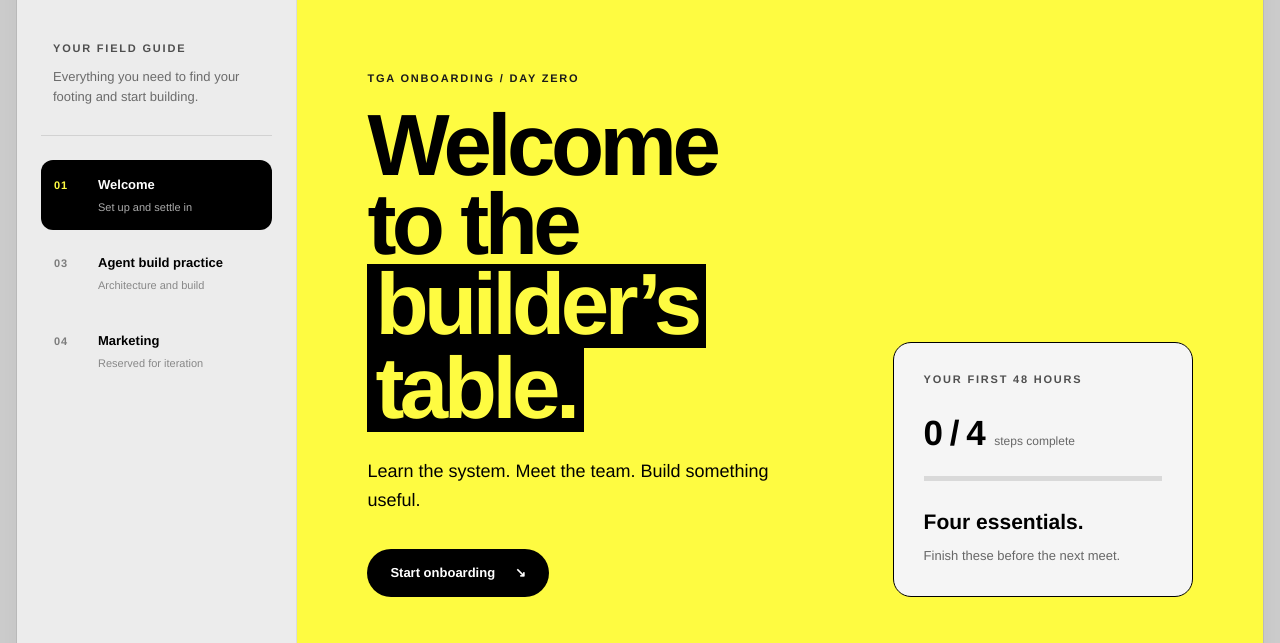
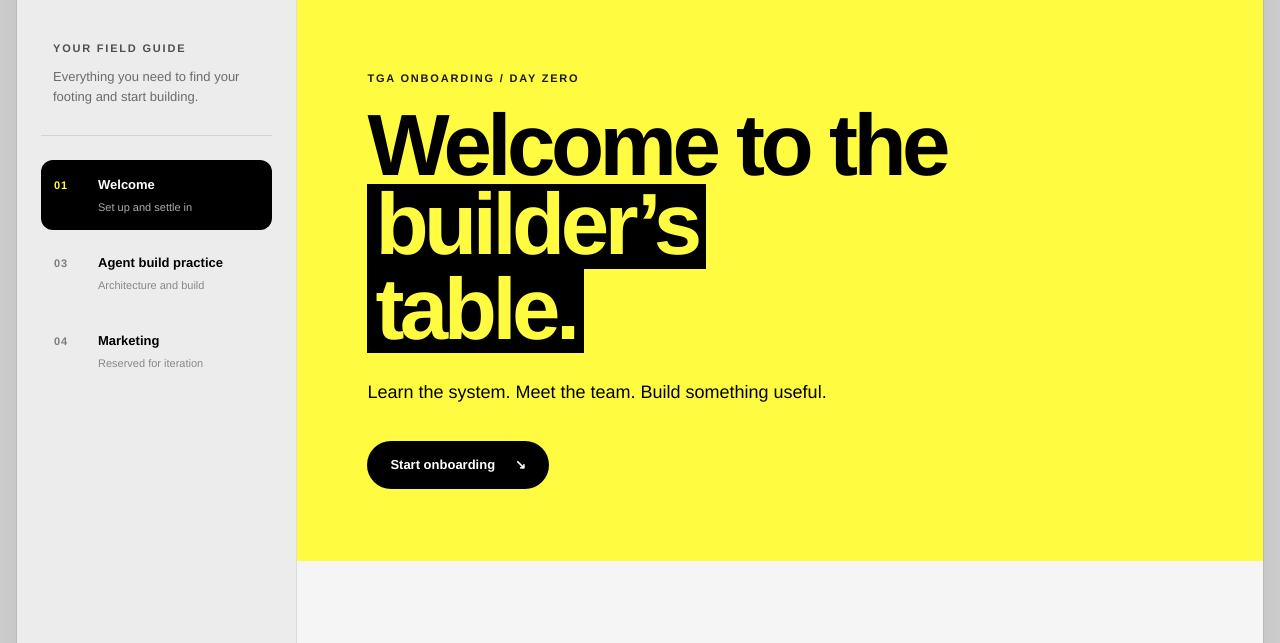
Before and after one commit to yuva-genAcademy/tga-onboarding, a website: page index.html in a window 1280 px wide. Shown: the part 103-746 px from the top of the page. Drawn offline with Linux system fonts and the light colour scheme.

Commit message:
Simplify welcome hero

```diff
--- a/app.js
+++ b/app.js
@@ -74,8 +74,6 @@ function updateProgressUI() {
   const complete = allProgressKeys.filter((key) => progress[key]).length;
   const percent = Math.round((complete / allProgressKeys.length) * 100);
   document.getElementById("header-progress").textContent = `${percent}%`;
-  document.getElementById("welcome-score").textContent = `${complete} / ${allProgressKeys.length}`;
-  document.getElementById("welcome-progress-bar").style.width = `${percent}%`;
   document.getElementById("progress-ring-value").style.strokeDashoffset = `${106.8 - (106.8 * percent) / 100}`;
   document.querySelectorAll("[data-progress-key]").forEach((input) => {
     input.checked = Boolean(progress[input.dataset.progressKey]);
--- a/index.html
+++ b/index.html
@@ -74,13 +74,6 @@
                 </div>
               </div>
 
-              <aside class="hero-progress-card" aria-labelledby="first-48-title">
-                <span class="card-label">Your first 48 hours</span>
-                <div class="score-line"><strong id="welcome-score">0 / 4</strong><span>steps complete</span></div>
-                <div class="progress-track"><span id="welcome-progress-bar"></span></div>
-                <h2 id="first-48-title">Four essentials.</h2>
-                <p>Finish these before the next meet.</p>
-              </aside>
             </div>
 
             <div class="content-section" id="first-steps">
--- a/styles.css
+++ b/styles.css
@@ -65,9 +65,9 @@ button { color: inherit; }
 main { min-width: 0; background: var(--off-white); }
 .view { min-height: 820px; }
 .view[hidden] { display: none !important; }
-.welcome-hero { position: relative; min-height: 540px; padding: 72px clamp(34px, 5.5vw, 86px); background: var(--yellow); display: grid; grid-template-columns: minmax(0, 1.35fr) minmax(300px, .65fr); gap: clamp(40px, 7vw, 100px); align-items: center; overflow: hidden; }
+.welcome-hero { position: relative; min-height: 500px; padding: 72px clamp(34px, 5.5vw, 86px); background: var(--yellow); display: grid; grid-template-columns: minmax(0, 1fr); align-items: center; overflow: hidden; }
 .hero-grid { display: none; }
-.hero-copy, .hero-progress-card { position: relative; z-index: 1; }
+.hero-copy { position: relative; z-index: 1; }
 .eyebrow.dark { color: #1a1a1a; }
 .eyebrow.light { color: #bdbdbd; }
 .hero-copy h1, .page-hero h1, .blank-workspace h1 { margin: 20px 0 25px; font-size: clamp(50px, 6.8vw, 92px); line-height: .91; letter-spacing: -4.5px; }
@@ -82,14 +82,6 @@ main { min-width: 0; background: var(--off-white); }
 .button-yellow { background: var(--yellow); color: var(--black); }
 .button-yellow:hover { background: var(--soft-yellow); }
 .text-link { font-size: 13px; font-weight: 700; text-underline-offset: 5px; }
-.hero-progress-card { align-self: end; padding: 30px; background: var(--off-white); border: 1px solid var(--black); border-radius: var(--radius); box-shadow: none; }
-.score-line { margin-top: 21px; display: flex; align-items: baseline; gap: 10px; }
-.score-line strong { font-size: 35px; letter-spacing: -1.5px; }
-.score-line span { color: var(--muted); font-size: 12px; }
-.progress-track { height: 5px; margin: 16px 0 25px; overflow: hidden; background: #d9d9d9; }
-.progress-track span { display: block; width: 0; height: 100%; background: var(--black); transition: width .35s ease; }
-.hero-progress-card h2 { margin: 0 0 9px; font-size: 21px; }
-.hero-progress-card p { margin: 0; color: var(--muted); font-size: 13px; }
 
 .content-section { padding: 85px clamp(34px, 5.5vw, 86px); border-bottom: 1px solid var(--line); }
 .compact-section { padding-top: 58px; padding-bottom: 58px; }
@@ -238,7 +230,6 @@ main { min-width: 0; background: var(--off-white); }
   .workspace { grid-template-columns: 230px minmax(0, 1fr); }
   .sidebar { padding-left: 14px; padding-right: 14px; }
   .welcome-hero, .page-hero { grid-template-columns: 1fr; gap: 38px; }
-  .hero-progress-card { max-width: 480px; }
   .project-tabs { grid-template-columns: repeat(2, 1fr); }
   .architecture-flow { grid-template-columns: 1fr 1fr 1fr; }
   .architecture-node:nth-child(3)::after { display: none; }
@@ -283,7 +274,6 @@ main { min-width: 0; background: var(--off-white); }
   .welcome-hero { min-height: auto; }
   .hero-copy h1, .page-hero h1 { font-size: 49px; }
   .hero-copy > p { font-size: 16px; }
-  .hero-progress-card { box-shadow: none; }
   .setup-item { grid-template-columns: 28px 30px 1fr; padding-left: 10px; padding-right: 10px; }
   .project-tabs { grid-template-columns: repeat(2, 1fr); }
   .project-title-row { grid-template-columns: 1fr; }
```
